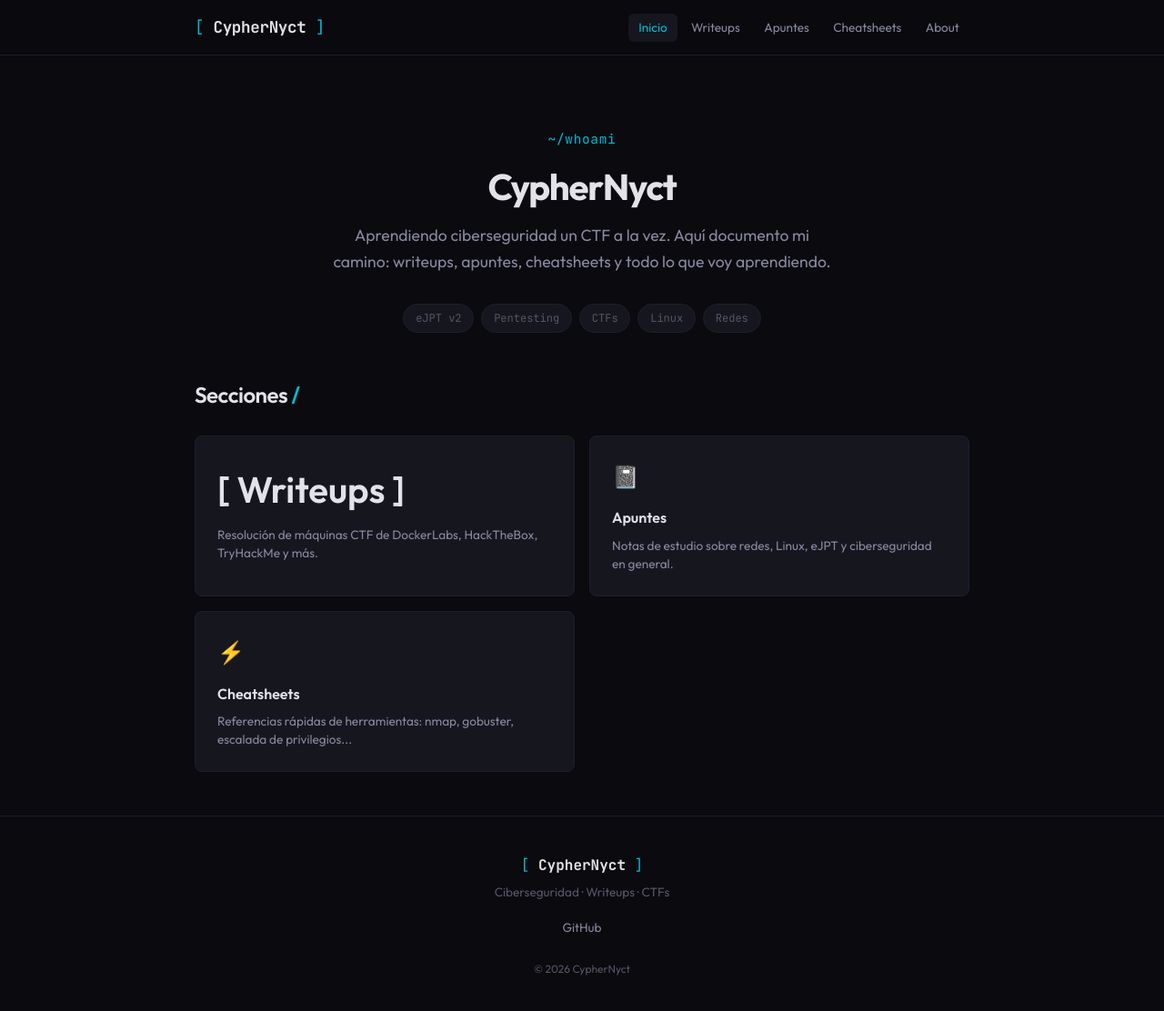
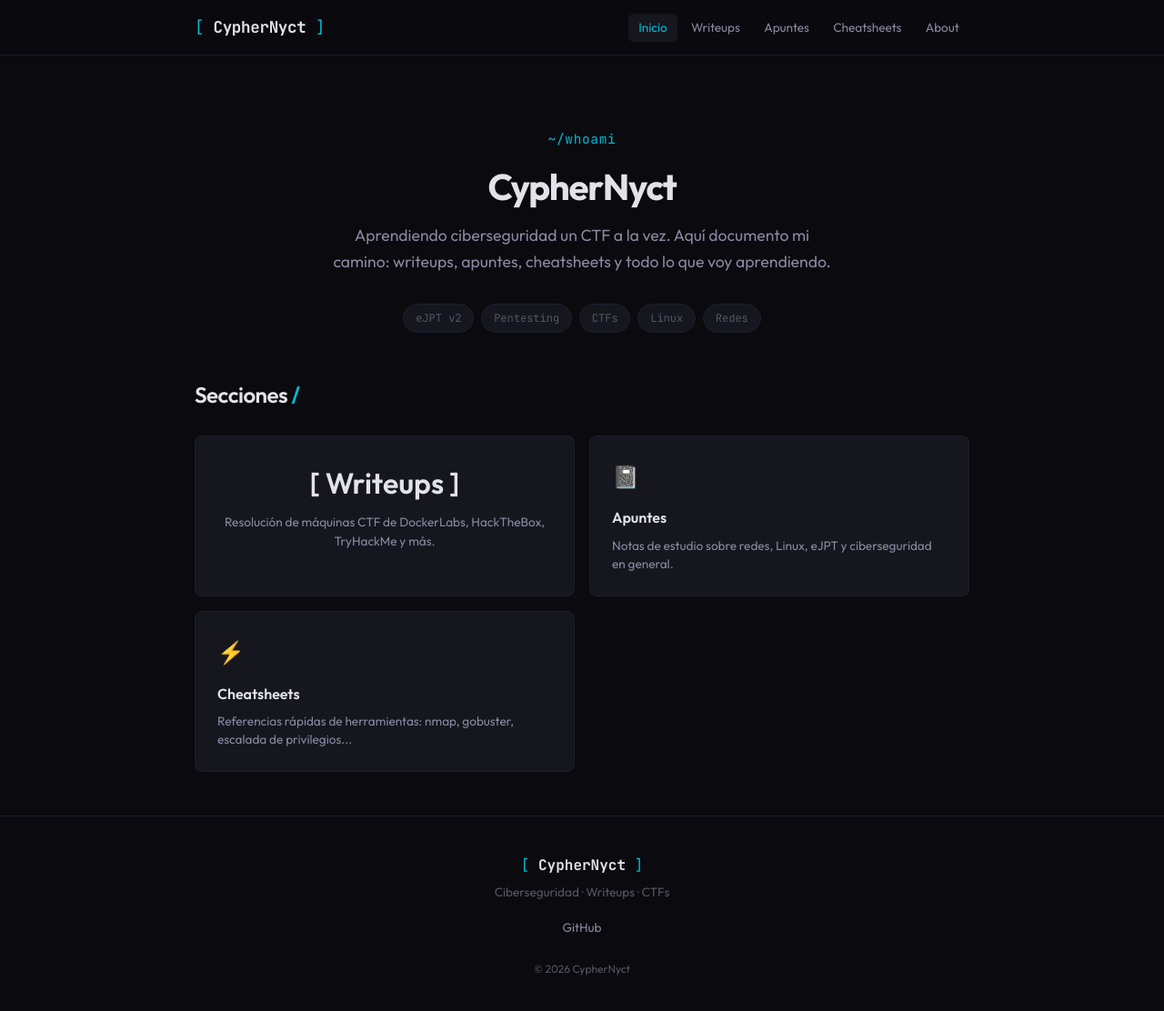
Before and after one commit to CypherNyct/cyphernyct.github.io, a Jekyll site: the page built from index.md, in a window 1280 px wide and 1116 px high. Shown: the top 1112 px of the window at 91% size. Built offline with Jekyll 4.4.1, drawn with Linux system fonts in a browser that asks for light colours.

Commit message:
Update index.md

```diff
--- a/index.md
+++ b/index.md
@@ -21,8 +21,8 @@ title: Inicio
 <section>
   <h2 class="section-title">Secciones <span class="accent">/</span></h2>
   <div class="cards-grid">
-   <a href="{{ '/writeups/' | relative_url }}" class="card">
-  <h3 style="font-size: 2.5em;">[ Writeups ]</h3>
+   <a href="{{ '/writeups/' | relative_url }}" class="card" style="text-align: center;">
+  <h3 style="font-size: 2.0em;">[ Writeups ]</h3>
 
   <p>Resolución de máquinas CTF de DockerLabs, HackTheBox, TryHackMe y más.</p>
 </a>
```
